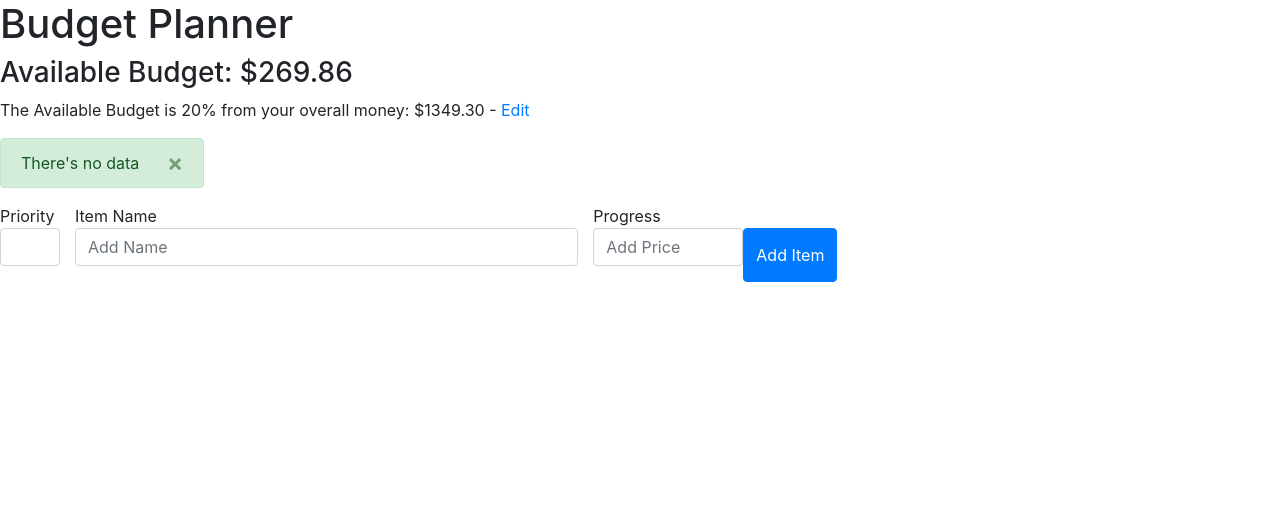
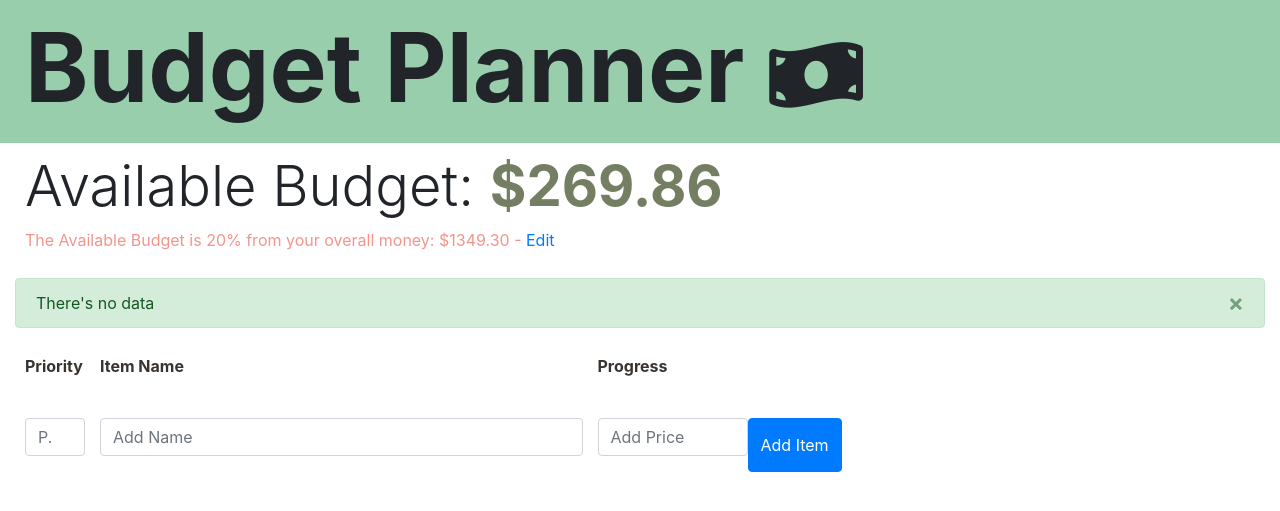
Before and after one commit to PGalicia/BudgetPlanner, a Flask app: page / in a window 1280 px wide. Shown: the top 511 px of the page. Run offline with Flask 2, Linux system fonts and the light colour scheme; data that the repository does not hold is empty; some libraries are stand-ins or nearby versions.

Commit message:
Redesign Front End

```diff
--- a/static/css/index.css
+++ b/static/css/index.css
@@ -4,7 +4,51 @@ body {
 }
 
 /* Title CSS */
-/* Item CSS */
+.title {
+    padding: 10px 25px;
+    background-color: #98ceac;
+}
+
+.money-icon {
+    padding-top: 27px;
+    padding-left: 25px;
+    font-size: 75px;
+}
+
+/* Price Information */
+.price-information {
+    padding: 10px 25px;
+}
+
+span.money {
+    color: #747E63;
+}
+
+.price-information .extra-info {
+    color: #F3958B;
+}
+
+/* Items */
+.col-names,
+.item-wrapper,
+.add-input {
+    padding: 10px 25px;
+}
+
+.col-names div {
+    font-weight: bold;
+    color: #38332F;
+}
+
+.item div {
+    margin: 5px 0;
+}
+
+.item button {
+    margin: 5px 5px;
+}
+
+/* Item Input CSS */
 .priority { width: 60px; }
 .name-col { width: 325px; }
 .id { width: 50px; }
--- a/static/js/index.js
+++ b/static/js/index.js
@@ -19,7 +19,7 @@ $(document).ready(function() {
             result.append("<div class='row item'></div>");
             var row = $(".item").last();
 
-            row.html("<div class='priority'>" + priority + "</div>");
+            row.html("<div class='priority text-center'>" + priority + "</div>");
             row.append("<div class='col-5 name-col'>" + name + "</div>");
             row.append("<div class='id d-none'>" + id + "</div>");
             row.append("<div class='price'>" + allocated_money + "/" + price + "</div>");
--- a/templates/index.html
+++ b/templates/index.html
@@ -10,6 +10,9 @@
 
     <title>Budget Planner</title>
 
+    <!-- Font Awesome -->
+    <link rel="stylesheet" href="https://use.fontawesome.com/releases/v5.1.0/css/all.css" integrity="sha384-lKuwvrZot6UHsBSfcMvOkWwlCMgc0TaWr+30HWe3a4ltaBwTZhyTEggF5tJv8tbt" crossorigin="anonymous">
+
     <!--Body Style-->
     <link rel="stylesheet" href="{{ url_for('static', filename='css/index.css') }}" />
 
@@ -19,16 +22,17 @@
 
         <!--Title-->
         <div class="row title">
-            <h1>Budget Planner</h1>
+            <h1 class="display-1 font-weight-bold">Budget Planner</h1>
+            <i class="fas fa-money-bill-wave money-icon fa-3"></i>
         </div>
 
         <!--Price Information-->
         <div class="row price-information">
             <div class="col-md-12">
                 <div class="row">
-                    <h3>Available Budget: $<span id="available">{{ available }}</span></h3>
+                    <h3 class="display-4">Available Budget: <span class="money font-weight-bold">$<span id="available">{{ available }}</span></span></h3>
                 </div>
-                <div class="row">
+                <div class="row extra-info">
                     <p>
                         The Available Budget is <span id="percent">{{ percentage }}</span>% from your overall money: $<span id="total">{{ total }}</span> - <a href="#" data-toggle="modal" data-target="#infoModal">Edit</a>
                     </p>
@@ -37,8 +41,7 @@
         </div>
 
         <!--Alert Box-->
-        <div class="row alert-information">
-            <div class="alert alert-success alert-dismissible">
+        <div class="alert alert-success alert-dismissible alert-information">
           <button type="button" class="close">&times;</button>
             {% if list|length < 1 %}
                 <span>There's no data</span>
@@ -46,10 +49,9 @@
                 <span>Data Successfully Loaded</span>
             {% endif %}
         </div>
-        </div>
 
         <!--Item Table Column Name-->
-        <div class="row">
+        <div class="row col-names">
             <div class="priority">Priority</div>
             <div class="col-5 name-col">Item Name</div>
             <div class="id d-none">ID</div>
@@ -60,7 +62,7 @@
         <div class="container-fluid item-wrapper">
             {% for item in list %}
                 <div class="row item">
-                    <div class="priority">{{ item[2] }}</div>
+                    <div class="priority text-center">{{ item[2] }}</div>
                     <div class="col-5 name-col">{{ item[1] }}</div>
                     <div class="id d-none">{{ item[0] }}</div>
                     <div class="price">{{ item[4] }}/{{ item[3] }}</div>
@@ -73,7 +75,7 @@
         <!--Add Item Form-->
         <div class="row add-input">
             <div class="form-group priority">
-                <input type="number" class="form-control" id="priority" min="1" max="9">
+                <input type="number" class="form-control" id="priority" min="1" max="9" placeholder="P.">
             </div>
             <div class="form-group col-5 name-col">
                 <input type="text"  class="form-control" id="name" placeholder="Add Name" maxlength="50">
```
Lines whose indentation alone changed are shown as unchanged.
